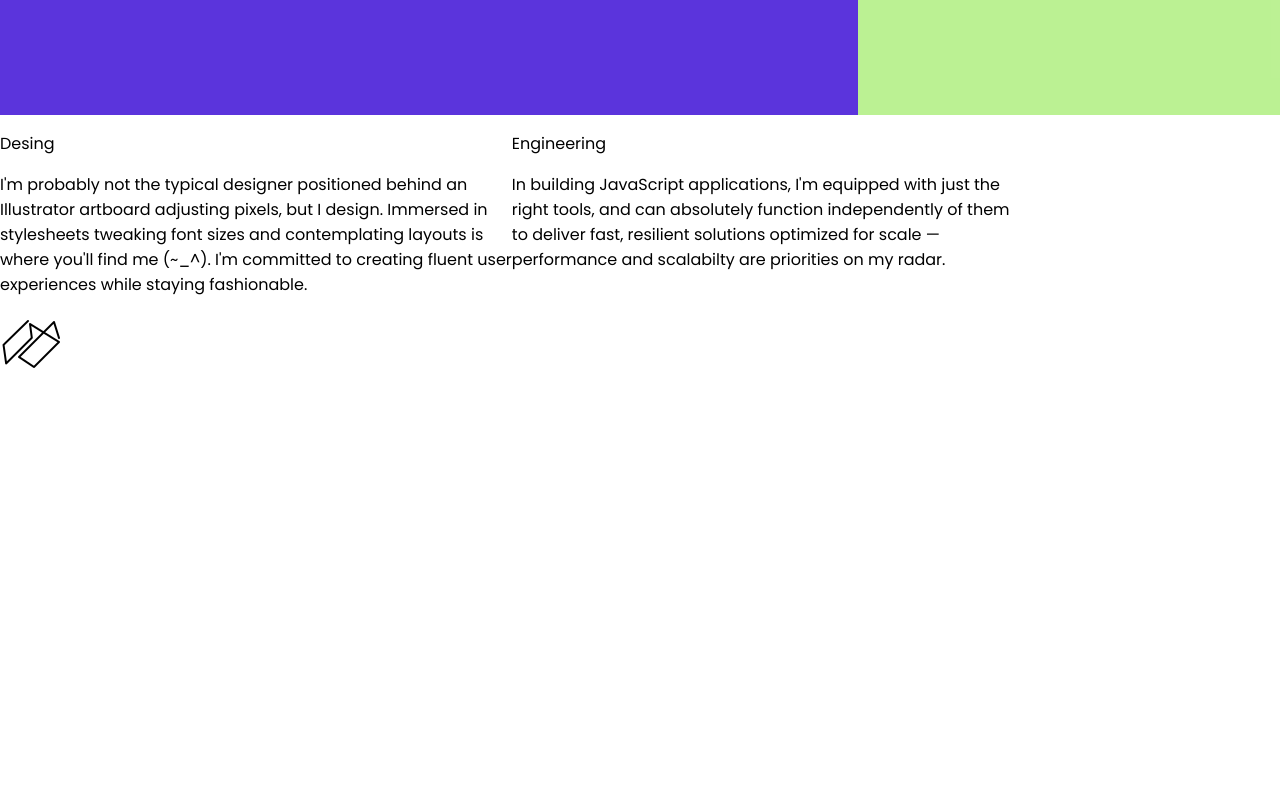
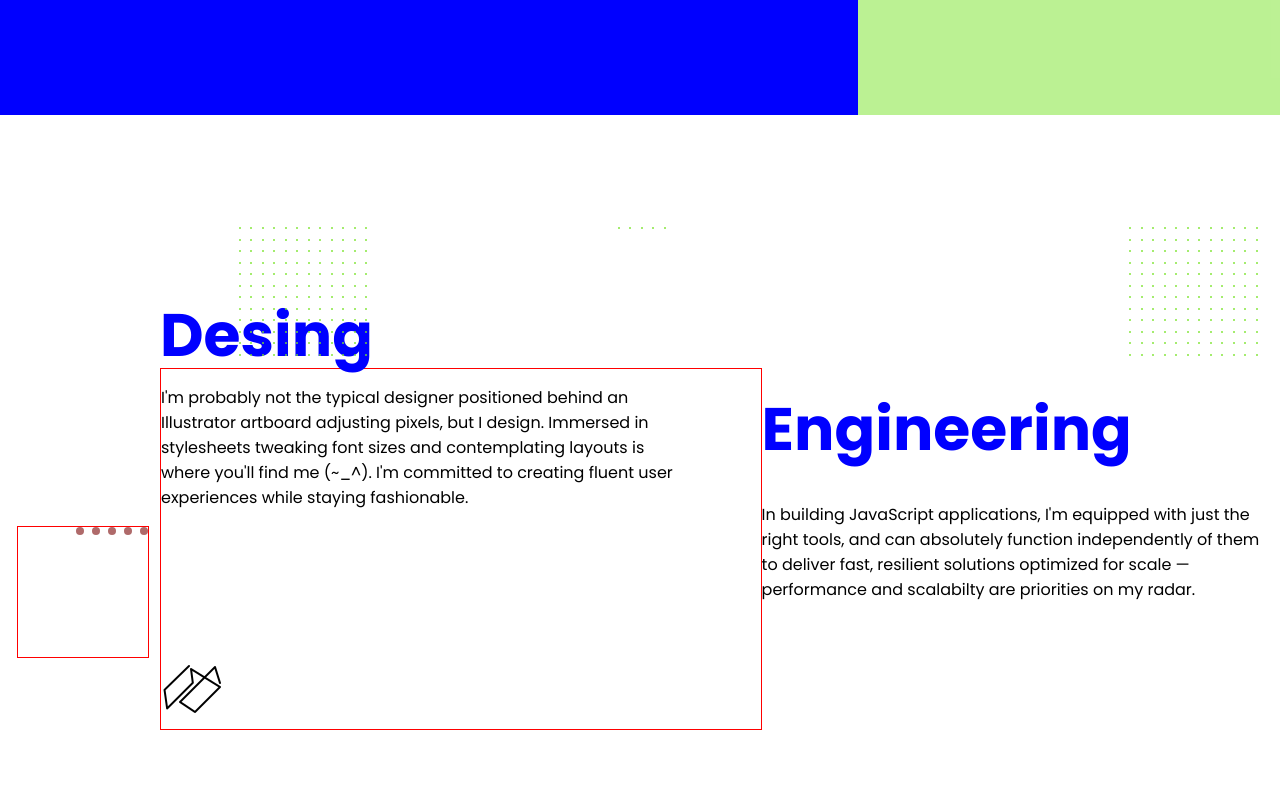
Before and after one commit to Nthenge/Nthenge-Official, a React (Create React App) app: page / in a window 1280 px wide. Shown: the part 685-1480 px from the top of the page. Built offline with nearby package versions, Linux system fonts and the light colour scheme.

Commit message:
Changed css and about.js files

```diff
--- a/src/App.css
+++ b/src/App.css
@@ -70,7 +70,7 @@ body{
   width: 67vw;
   display: flex;
   flex-direction: column;
-  background-color: rgba(74, 30, 217, 0.9);
+  background-color: blue;
   color: #fff;
 }
 
@@ -138,3 +138,68 @@ body{
   height: 100vh;
   width: 100vw;
 }
+
+.aboutMe .section2-1{
+  display: flex;
+  flex-direction: column;
+  width: 47vw;
+  padding-left: 10rem;
+}
+
+.aboutMe .headerDiv{
+  display: flex;
+  flex-direction: row;
+}
+
+.aboutMe .abouts{
+  margin-top: 7rem;
+}
+
+.aboutMe header p{
+  font-size: 60px;
+  font-weight: 700;
+  color: blue;
+}
+
+.aboutMe .headerDiv p{
+  margin-top: 6rem;
+  margin-right: 10px;
+}
+
+.aboutMe .headerDiv .dot{
+  background-color: rgba(121, 227, 41, 0.9);
+}
+
+.headerDiv{
+  margin-bottom: -40px;
+}
+
+.aboutMe .notesaboutme{
+  display: flex;
+  flex-direction: column;
+  border: 1px solid red;
+}
+
+.aboutMe .notesaboutme .dots-grid{
+  display: flex;
+  justify-content: flex-end;
+  border: 1px solid red;
+}
+
+.aboutMe .grid-dots{
+  display: flex;
+  flex-direction: row;
+  justify-content: space-between;
+  margin-top: 7rem;
+}
+
+.aboutMe .grid-dots .dot{
+  background-color: rgba(121, 227, 41, 0.9);
+}
+
+.aboutMe .notesaboutme .dot{
+  width: 8px;
+  height: 8px;
+  border-radius: 50%;
+  background-color: rgb(175, 106, 106);
+}
--- a/src/Components/About.js
+++ b/src/Components/About.js
@@ -4,17 +4,19 @@ export const About = () => {
         <div className="aboutMe">
             <section className="section2-1">
                 <div className="abouts">
+                    <div className="headerDiv">
                         <header>
                             <p>
                                 Desing
                             </p>
                         </header>
-                    <div className ="dottts-grid">
+
+                        <div className ="dots-grid">
                                 {[...Array(144)].map((_, index)=>{
-                        return <div key={index} className="dottt"></div>
+                                return <div key={index} className="dot"></div>
                                 })}
                             </div>
-
+                    </div>
                     <div className="notesaboutme">
                         <p>
                             I'm probably not the typical designer positioned behind an<br/>
@@ -23,32 +25,39 @@ export const About = () => {
                             where you'll find me (~_^). I'm committed to creating fluent user <br/>
                             experiences while staying fashionable.
                         </p>
-                    </div>
-                    <div className ="dotttss-grid">
+
+                        <div className ="dots-grid">
                             {[...Array(5)].map((_, index)=>{
-                        return <div key={index} className="dotttt"></div>
+                            return <div key={index} className="dot"></div>
                             })}
                         </div>
+
                         <div className="zigzag-image">
                             <img src={zigzag} alt="zigzag"/>
+                        </div>
+
                     </div>
                 </div>
             </section>
 
             <section className="section2-2">
                 <div className="grid-dots">
-                    <div className ="dotttss-grid">
+
+                    <div className ="dots-grid">
                         {[...Array(5)].map((_, index)=>{
-                        return <div key={index} className="dotttt"></div>
+                        return <div key={index} className="dot"></div>
                         })}
                     </div>
-                    <div className ="dotts-grid">
+
+                    <div className ="dots-grid">
                         {[...Array(144)].map((_, index)=>{
-                        return <div key={index} className="dott"></div>
+                        return <div key={index} className="dot"></div>
                         })}
                     </div>
+
                 </div>
-                <div className="notesaboutme">
+
+                <div className="engineering">
                     <header>
                         <p>
                             Engineering
```
Lines whose indentation alone changed are shown as unchanged.
